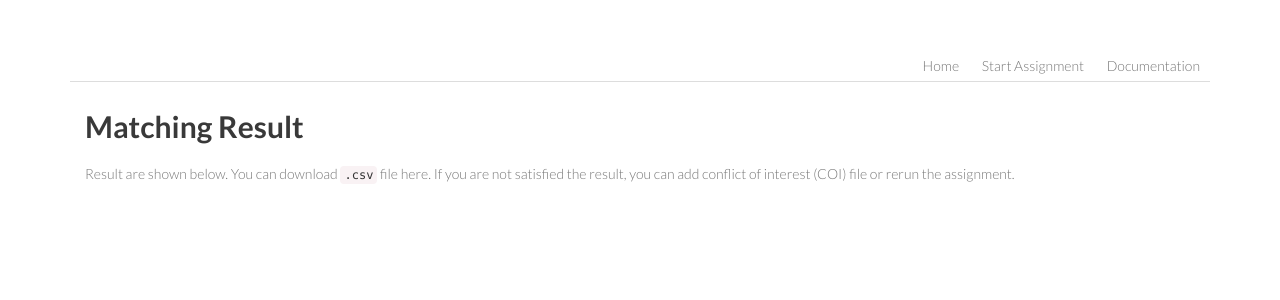
After one commit to daniel-acuna/reviewer_assignment, a Django app: page /assignment/result in a window 1280 px wide. The commit adds this page. Shown: the top 300 px of the page. Run offline with Django 3.2, Linux system fonts and the light colour scheme; some libraries are stand-ins or nearby versions.

Commit message:
Add blank result page for assignment

```diff
--- /dev/null
+++ b/reviewer_assignment_website/review_assign/templates/review_assign/result.html
@@ -0,0 +1,32 @@
+<!DOCTYPE html>
+{% load staticfiles %}
+<link rel="stylesheet" type="text/css" href="{% static 'home/bootstrap.css' %}" />
+<link rel="stylesheet" type="text/css" href="{% static 'home/style.css' %}" />
+<link rel="stylesheet" href="{% static 'home/font-awesome/css/font-awesome.min.css' %}">
+
+<html>
+<head>
+    <title>Reviewer Assignment</title>
+</head>
+
+<body>
+
+    <div class="container">
+        <!-- <ul class="nav nav-tabs">
+            <li role="presentation" class="active"><a href="#">Main</a></li>
+            <li role="presentation"><a href="#">Submit Assignment</a></li>
+            <li role="presentation"><a href="#">Documentation</a></li>
+        </ul> -->
+        <div class="pagetab"> <!-- tabs go here -->
+            <li><a href="./">Home</a></li>
+            <li><a href="assignment">Start Assignment</a></li>
+            <li><a href="./">Documentation</a></li>
+        </div>
+
+    <div class="col-md-12">
+    <h2><b>Matching Result</b></h2>
+    <p>Result are shown below. You can download <code>.csv</code> file here. If you are not satisfied the result, you can add conflict of interest (COI) file or rerun the assignment.</p>
+    </div>
+    </div>
+
+</body>
--- a/reviewer_assignment_website/review_assign/urls.py
+++ b/reviewer_assignment_website/review_assign/urls.py
@@ -3,5 +3,6 @@ from review_assign import views
 
 urlpatterns = patterns('',
     url(r'^$', views.index, name='index'),
+    url(r'^result$', views.result, name='index'),
     url(r'^ajax-upload$', views.import_uploader, name="my_ajax_upload"),
 )
--- a/reviewer_assignment_website/review_assign/views.py
+++ b/reviewer_assignment_website/review_assign/views.py
@@ -10,4 +10,9 @@ def index(request):
     return render_to_response('review_assign/index.html',
         {'csrf_token': csrf_token}, context_instance = RequestContext(request))
 
+def result(request):
+    csrf_token = get_token(request)
+    return render_to_response('review_assign/result.html',
+        {'csrf_token': csrf_token}, context_instance = RequestContext(request))
+
 import_uploader = AjaxFileUploader()
```
Also changed, not shown: reviewer_assignment_website/review_assign/templates/review_assign/index.html (+1 -8 lines).
